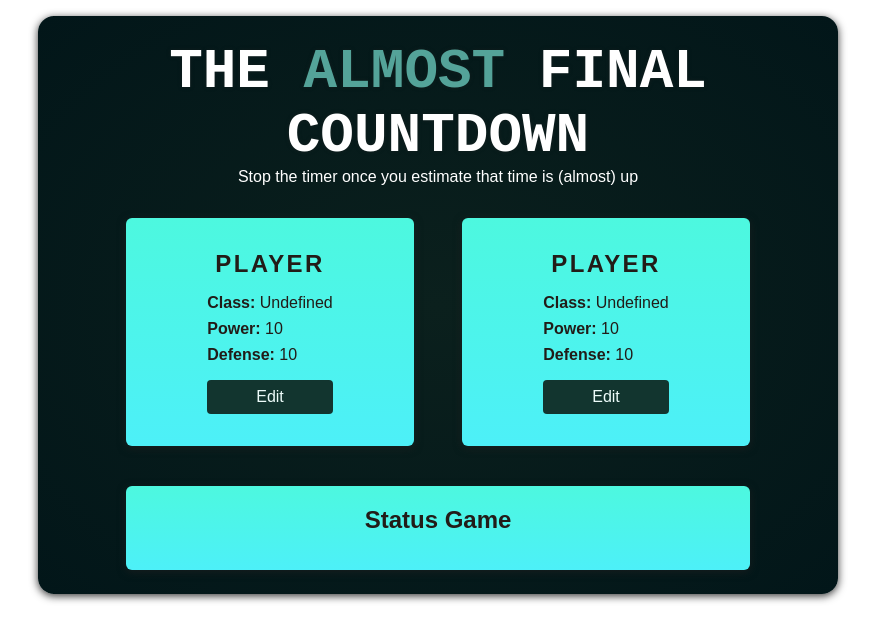
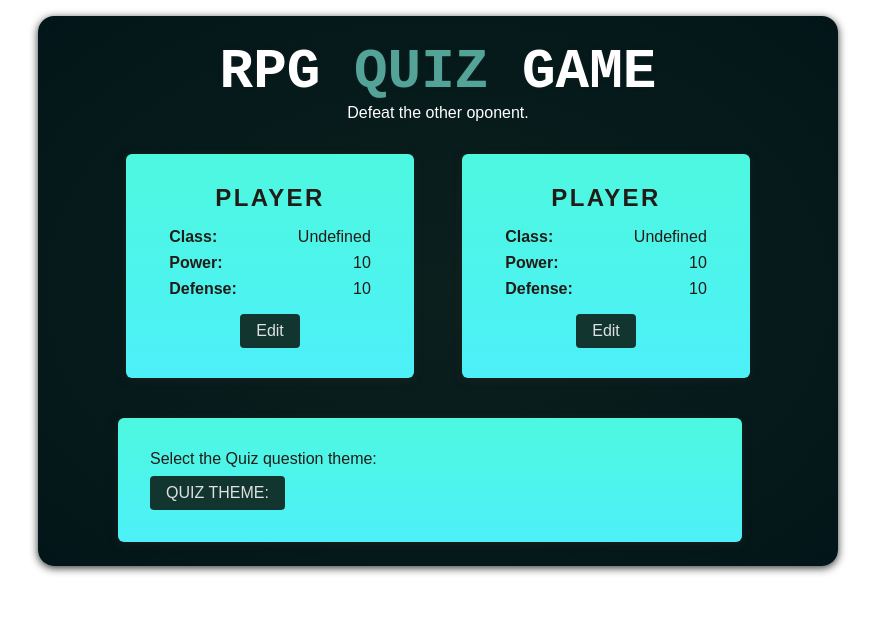
Before and after one commit to guikominami/ReactJs-RpgGame, a React (Vite) app: page / in a window 1280 px wide. Shown: the top 640 px of the page, without its empty margins (202-1077 px from the left). Built offline with nearby package versions, Linux system fonts and the light colour scheme; a web font is replaced by a local one.

Commit message:
until start

```diff
--- a/index.html
+++ b/index.html
@@ -10,8 +10,8 @@
     <div id="modal"></div>
     <div id="content">
       <header>
-        <h1>The <em>Almost</em> Final Countdown</h1>
-        <p>Stop the timer once you estimate that time is (almost) up</p>
+        <h1>RPG <em>Quiz</em> Game</h1>
+        <p>Defeat the other oponent.</p>
       </header>
       <div id="root"></div>
     </div>
--- a/src/components/Player.css
+++ b/src/components/Player.css
@@ -1,6 +1,7 @@
 
 .player {
   width: 18rem;
+  height: 14rem;
   display: flex;
   flex-direction: column;
   align-items:center;
@@ -16,25 +17,30 @@
 .player_data{
   display: flex;
   flex-direction: column;
+  width: 90%;
+  margin-bottom: 1rem;
 }
 
 .player_data span{
   padding-top: 0.5rem;
+  justify-content: space-between;
+  align-items: center;
+  display: flex;
 }
 
-.player_data button {
-  margin-top: 1rem;
+.player-button {
   padding: 0.5rem 1rem;
   border: none;
   border-radius: 4px;
   background: #12352f;
-  color: #edfcfa;
+  color: #dfe1e0;
   font-size: 1rem;
   cursor: pointer;
 }
 
-.player_data button:hover {
+.player-button:hover {
   background: #051715;
+  color: #ffffff;
 }
 
 .player_data h2 {
@@ -52,11 +58,11 @@
 }
 
 .player_data input {
-  padding: 0.25rem;
-  margin-bottom: 0.25rem;
+  width: 7rem;
+  height: 1rem;
   color: #000000;
   background-color: transparent;
   border-style: none;
-  border: 2px solid #33726a;
+  border: 1px solid #33726a;
   border-radius: 6px;
 }
--- a/src/components/Player.jsx
+++ b/src/components/Player.jsx
@@ -1,14 +1,13 @@
 /* eslint-disable react/prop-types */
 import { useState, useRef } from "react";
 import "./Player.css";
+import Button from "./basic/Button";
 
 export default function Player() {
   const playerName = useRef();
   const playerClass = useRef();
 
   const [isEditing, setIsEditing] = useState(false);
-  const [playerNameData, setPlayerName] = useState("Player");
-
   const [playerData, setPlayerData] = useState({
     name: "Player",
     class: "Undefined",
@@ -30,8 +29,6 @@ export default function Player() {
       return;
     }
 
-    setPlayerName(playerName.current.value);
-
     setPlayerData({
       ...playerData,
       name: playerName.current.value,
@@ -44,45 +41,61 @@ export default function Player() {
     playerClass.current.value = "";
   }
 
-  let editingName = <h2>{playerNameData}</h2>;
-  let editingClass = (
-    <span>
-      <b>Class:</b> {playerData.class}
-    </span>
-  );
-  let editingPower = (
-    <span>
-      <b>Power:</b> {playerData.power}
-    </span>
-  );
-  let editingDefense = (
-    <span>
-      <b>Defense:</b> {playerData.defense}
-    </span>
-  );
+  let editingName = playerData.name;
+  let editingClass = playerData.class;
+  let editingPower = playerData.power;
+  let editingDefense = playerData.defense;
   let textButton = "Edit";
 
   if (isEditing) {
     editingName = (
-      <input type="text" placeholder="Name" ref={playerName} />
+      <input
+        type="text"
+        placeholder="Name"
+        defaultValue={playerData.name}
+        ref={playerName}
+      />
     );
     editingClass = (
-      <input type="text" placeholder="Class" ref={playerClass} />
+      <input
+        type="text"
+        placeholder="Class"
+        defaultValue={playerData.class}
+        ref={playerClass}
+      />
     );
-    editingPower = <input type="text" placeholder="Power" />;
-    editingDefense = <input type="text" placeholder="Defense" />;
+    editingPower = (
+      <input
+        type="text"
+        placeholder="Power"
+        defaultValue={playerData.power}
+      />
+    );
+    editingDefense = (
+      <input
+        type="text"
+        placeholder="Defense"
+        defaultValue={playerData.defense}
+      />
+    );
     textButton = "Save";
   }
 
   return (
     <section className="player">
       <div className="player_data">
-        {editingName}
-        {editingClass}
-        {editingPower}
-        {editingDefense}
-        <button onClick={handleClick}>{textButton}</button>
+        <h2>{editingName}</h2>
+        <span>
+          <b>Class: </b> {editingClass}
+        </span>
+        <span>
+          <b>Power:</b> {editingPower}
+        </span>
+        <span>
+          <b>Defense:</b> {editingDefense}
+        </span>
       </div>
+      <Button onClick={handleClick}>{textButton}</Button>
     </section>
   );
 }
--- a/src/components/StatusGame.css
+++ b/src/components/StatusGame.css
@@ -1,16 +1,34 @@
 .status-game{
   width: 39rem;
+  height: 100%;
   display: flex;
-  flex-direction: column;
-  align-items: center;
-  justify-content: center;
-  margin: 0rem auto;
+  flex-direction: row;
+  /* align-items: start; */
+  /* justify-content: center;  */
+  /* margin: 0rem auto; */
   background: linear-gradient(#4df8df, #4df0f8);
   color: #221c18;
   box-shadow: 0 2px 8px rgba(35, 34, 34, 0.6);
   border-radius: 6px;
+  padding-bottom: 2rem;
 }
 
+/* itens na horizontal na ponta
 .main-status-game{
-  margin-bottom: 1rem;
+  display: flex;
+  flex-direction: c;
+  justify-content: space-between;
+  width: 100%;
+  margin-left: 2rem;
+  margin-right: 5rem;
+} */
+
+.main-status-game{
+  margin-top: 2rem;
+  margin-left: 2rem;
 }
+
+.main-status-game h2{
+  text-transform: uppercase;
+
+}
--- a/src/components/StatusGame.jsx
+++ b/src/components/StatusGame.jsx
@@ -1,11 +1,32 @@
+import Button from "./basic/Button";
+import DropDownQuiz from "./basic/DropDownQuiz";
+
 import "./StatusGame.css";
+
+let elementStatus = (
+  <>
+    <h2>Status Game</h2>
+    <p>Player 1 attacked player 2</p>
+    <p>Pergunta: O que é isso?</p>
+    <p>Opções: 1- 2- 3- </p>
+    <p>Resposta correta</p>
+  </>
+);
 
 export default function StatusGame() {
   return (
-    <section className="status-game">
-      <div className="main-status-game">
-        <h2>Status Game</h2>
-      </div>
-    </section>
+    <>
+      <section className="status-game">
+        <div className="main-status-game">
+          <span>Select the Quiz question theme:</span>
+          <DropDownQuiz />
+        </div>
+      </section>
+      {/* <Button>START GAME</Button> */}
+    </>
+    // <section className="status-game">
+
+    //   <div className="main-status-game"></div>
+    // </section>
   );
 }
--- /dev/null
+++ b/src/components/basic/Button.css
@@ -0,0 +1,19 @@
+button {
+  padding: 0.5rem 1rem;
+  border: none;
+  border-radius: 4px;
+  background: #12352f;
+  color: #dfe1e0;
+  font-size: 1rem;
+  cursor: pointer;
+}
+
+.options {
+  color: black;
+  background-color: #54a399;
+  text-transform: uppercase;
+}
+
+.theme {
+  text-transform: uppercase;
+}
--- /dev/null
+++ b/src/components/basic/Button.jsx
@@ -0,0 +1,12 @@
+/* eslint-disable react/prop-types */
+import "./Button.css";
+
+export default function Button({ children, ...props }) {
+  return (
+    <>
+      <button className="button" {...props}>
+        {children}
+      </button>
+    </>
+  );
+}
--- /dev/null
+++ b/src/components/basic/DropDownQuiz.css
@@ -0,0 +1,19 @@
+.dropdown-area{
+  display: flex;
+  align-items: center;
+  margin-top: 0.5rem;
+  align-items:end;
+}
+
+.dropdown-area ul{
+  list-style-type: none;
+  padding-inline-start: 0;
+  margin-block-start: 0;
+  margin-block-end: 0;
+  margin-top: 0;
+}
+
+.dropdown-area li{
+  float: left;
+  margin-left: 1rem;
+}
--- /dev/null
+++ b/src/components/basic/DropDownQuiz.jsx
@@ -0,0 +1,73 @@
+import { useState } from "react";
+import Button from "./Button";
+
+import "./DropDownQuiz.css";
+
+export default function DropDownQuiz() {
+  const [isOpen, setIsOpen] = useState(false);
+  const [quizTheme, setQuizTheme] = useState("QUIZ THEME:");
+  const [isThemeSelected, setIsThemeSelected] = useState(false);
+
+  let optionsElement = (
+    <ul>
+      <li>
+        <Button
+          onClick={() => handleSelectOption("Games")}
+          className="options"
+        >
+          Games
+        </Button>
+      </li>
+      <li>
+        <Button
+          onClick={() => handleSelectOption("Geography")}
+          className="options"
+        >
+          Geography
+        </Button>
+      </li>
+      <li>
+        <Button
+          onClick={() => handleSelectOption("Geek")}
+          className="options"
+        >
+          Geek
+        </Button>
+      </li>
+      <li>
+        <Button
+          onClick={() => handleSelectOption("Math")}
+          className="options"
+        >
+          Math
+        </Button>
+      </li>
+    </ul>
+  );
+
+  let buttonStartElement = <Button>Start</Button>;
+
+  function handleClick() {
+    setIsOpen((opening) => !opening);
+    setQuizTheme("QUIZ THEME:");
+    if (isThemeSelected) setIsThemeSelected((selected) => !selected);
+  }
+
+  function handleSelectOption(option) {
+    setQuizTheme(option);
+    setIsOpen((opening) => !opening);
+    setIsThemeSelected((selected) => !selected);
+  }
+
+  return (
+    <>
+      <div className="dropdown-area">
+        <Button className="theme" onClick={handleClick}>
+          {quizTheme}
+        </Button>
+        {isOpen && optionsElement}
+      </div>
+      {isThemeSelected && buttonStartElement}
+    </>
+  );
+}
```
